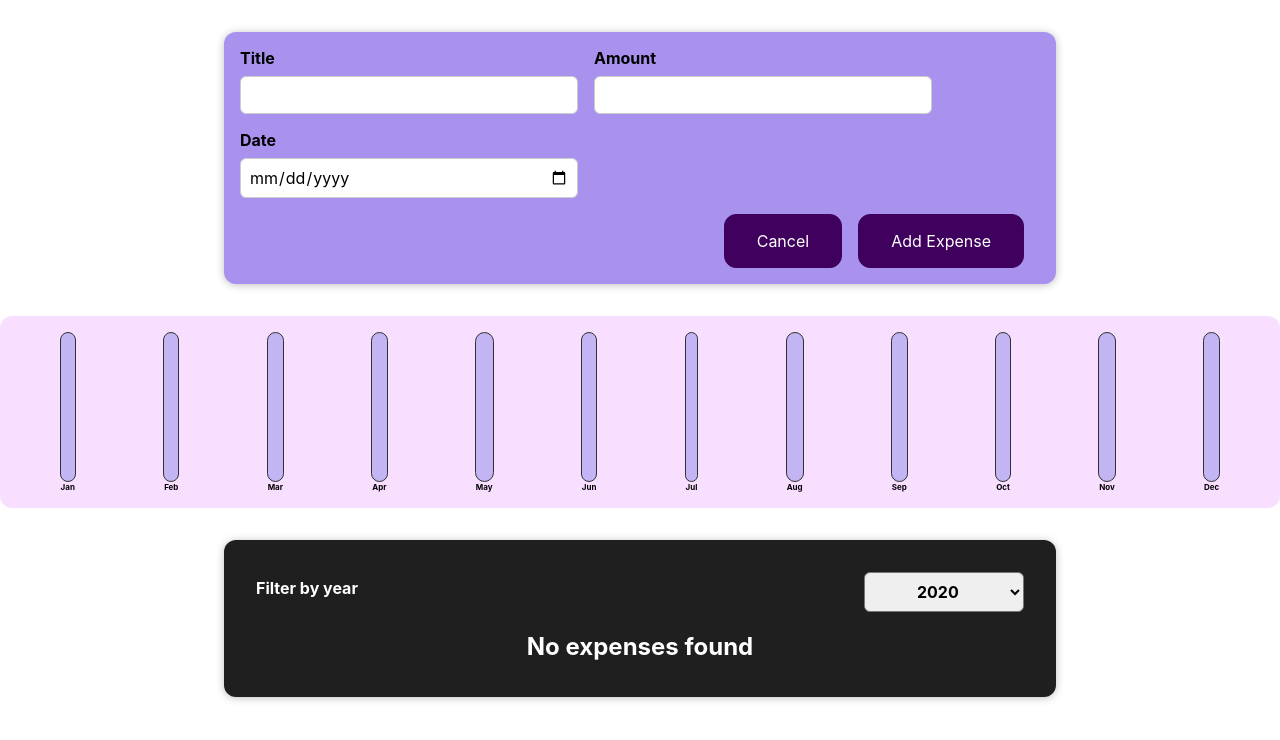
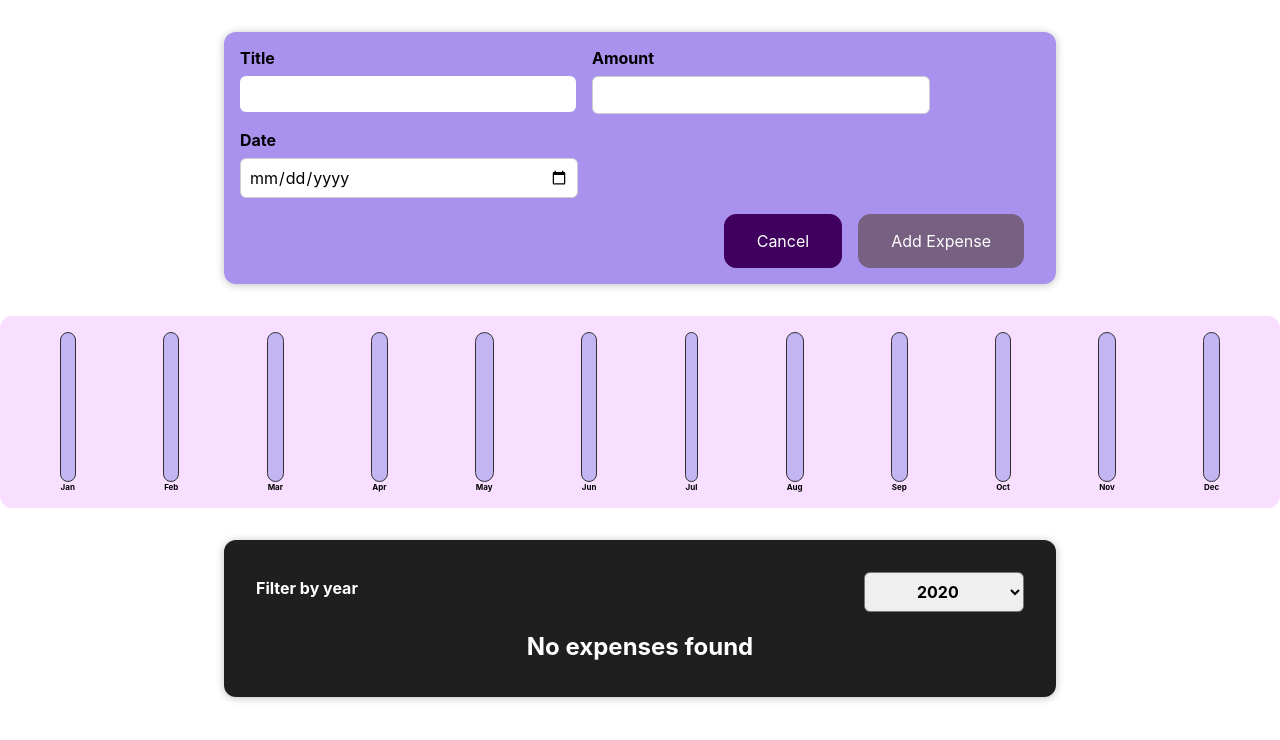
Before and after one commit to jasony4/react-learning, a React (Create React App) app: page / in a window 1280 px wide. Both pictures are taken after a click on the button "Add New Expense". Shown: the top 740 px of the page. Built offline with nearby package versions, Linux system fonts and the light colour scheme.

Commit message:
fixed style bug

```diff
--- a/src/components/NewExpense/ExpenseForm.js
+++ b/src/components/NewExpense/ExpenseForm.js
@@ -50,6 +50,15 @@ const ExpenseForm = (props) => {
     clearForm();
   };
 
+  const formIsValid = [enteredTitle, enteredDate, enteredAmount].some(
+    (value) => {
+      return value.trim().length !== 0;
+    }
+  );
+
+  console.log(enteredTitle.trim().length === 0);
+  console.log("formIsValid", formIsValid);
+
   return (
     <div>
       <form onSubmit={onSubmitHandler}>
@@ -61,6 +70,12 @@ const ExpenseForm = (props) => {
               type="text"
               name="title"
               value={enteredTitle}
+              style={{
+                border:
+                  enteredTitle.trim().length === 0
+                    ? "1px red"
+                    : "0px transparent",
+              }}
             />
           </div>
           <div className="new-expense__control">
@@ -90,7 +105,13 @@ const ExpenseForm = (props) => {
           <button type="button" onClick={props.onCancel}>
             Cancel
           </button>
-          <button type="submit">Add Expense</button>
+          <button
+            disabled={!formIsValid}
+            type="submit"
+            onClick={onSubmitHandler}
+          >
+            Add Expense
+          </button>
         </div>
       </form>
     </div>
--- a/src/components/NewExpense/NewExpense.css
+++ b/src/components/NewExpense/NewExpense.css
@@ -26,6 +26,12 @@
   border-color: #510674;
 }
 
+.new-expense button:disabled {
+  background-color: #776081;
+  border-color: #776081;
+  cursor: default;
+}
+
 .new-expense button.alternative {
   color: #220131;
   border-color: transparent;
```
